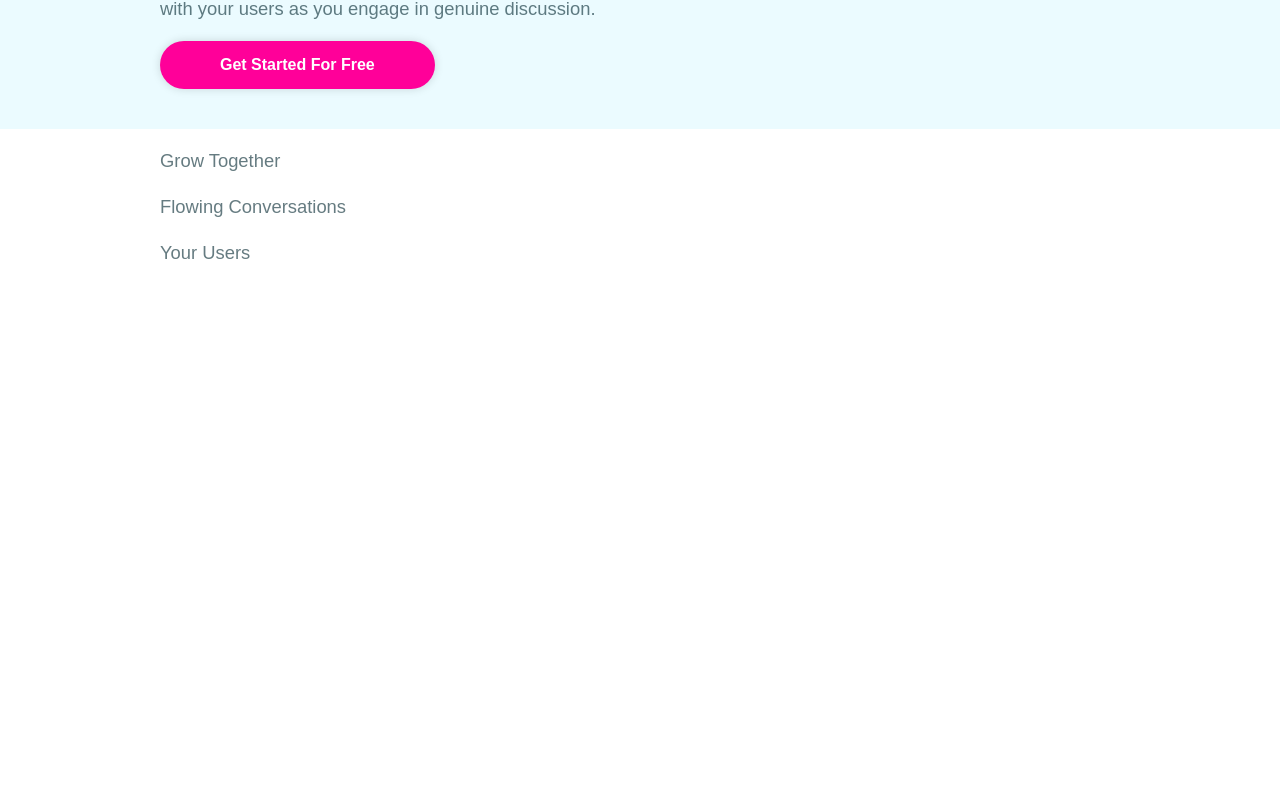
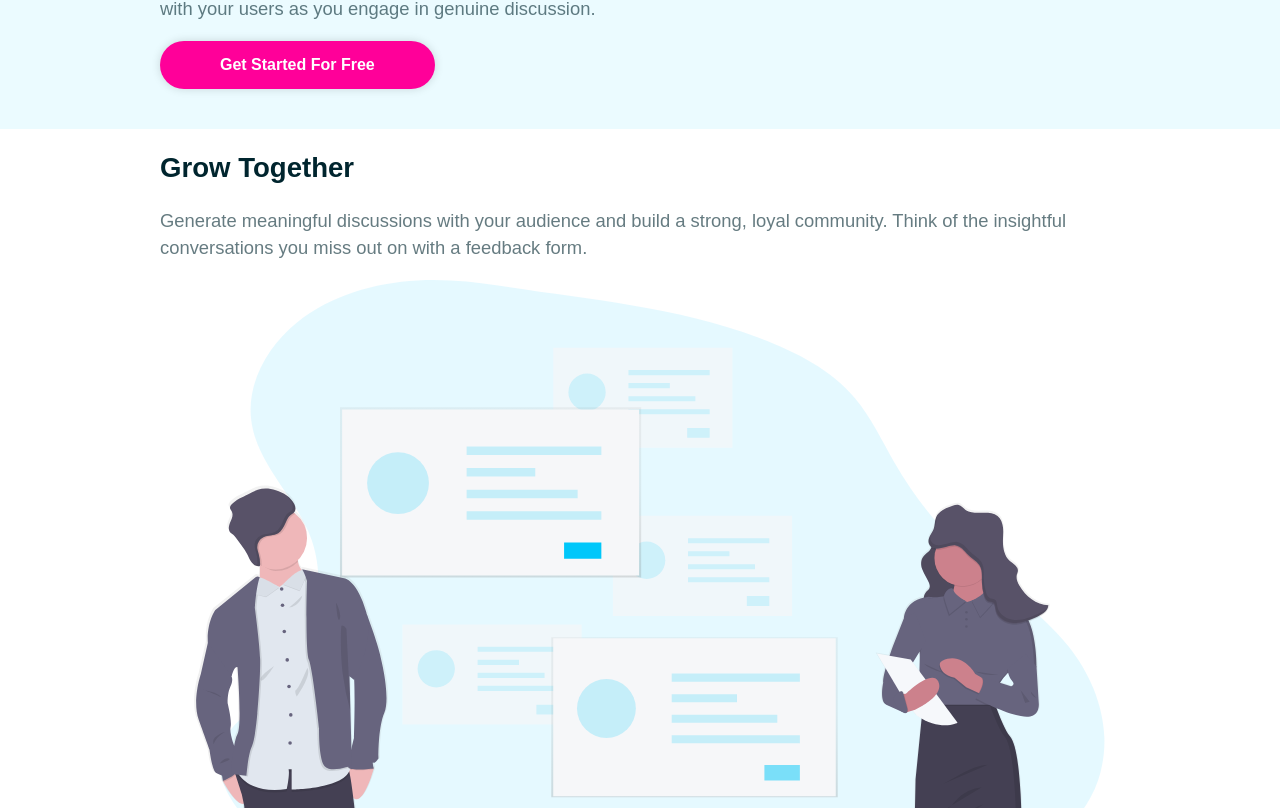
Before and after one commit to DebaKaran/styled-component, a React (Vite) app: page / in a window 1280 px wide. Shown: the part 252-1060 px from the top of the page. Before the commit the page ends 800 px from the top, so only its background shows below. Built offline with nearby package versions, Linux system fonts and the light colour scheme.

Commit message:
feat(card): introduce reusable Card component for content sections
- Create Card component with title, body, and image rendering
- Implement prop destructuring for cleaner component logic
- Refactor App to map content data into Card components
- Replace inline rendering with reusable UI component

```diff
--- a/src/App.jsx
+++ b/src/App.jsx
@@ -4,6 +4,7 @@ import { Container } from "./components/styled/Container.styled"
 import { theme } from "./styled/theme"
 import GlobalStyles from "./styled/Global"
 import content from "./content"
+import Card from "./components/Card"
 
 function App() {
 
@@ -14,7 +15,7 @@ function App() {
           <Header />
           <Container>
               {content.map((item) => (
-                <p key={item.id}>{item.title}</p>
+                <Card key={item.id} item={item} />
               ))}
             </Container>
         </>
--- /dev/null
+++ b/src/components/Card.jsx
@@ -0,0 +1,17 @@
+import React from 'react'
+
+const Card = ({item: { title, body, image}}) => {
+  return (
+    <div>
+        <div>
+            <h2>{title}</h2>
+            <p>{body}</p>
+        </div>
+        <div>
+            <img src={`./images/${image}`} alt={title}/>
+        </div>
+    </div>
+  )
+}
+
+export default Card
```
